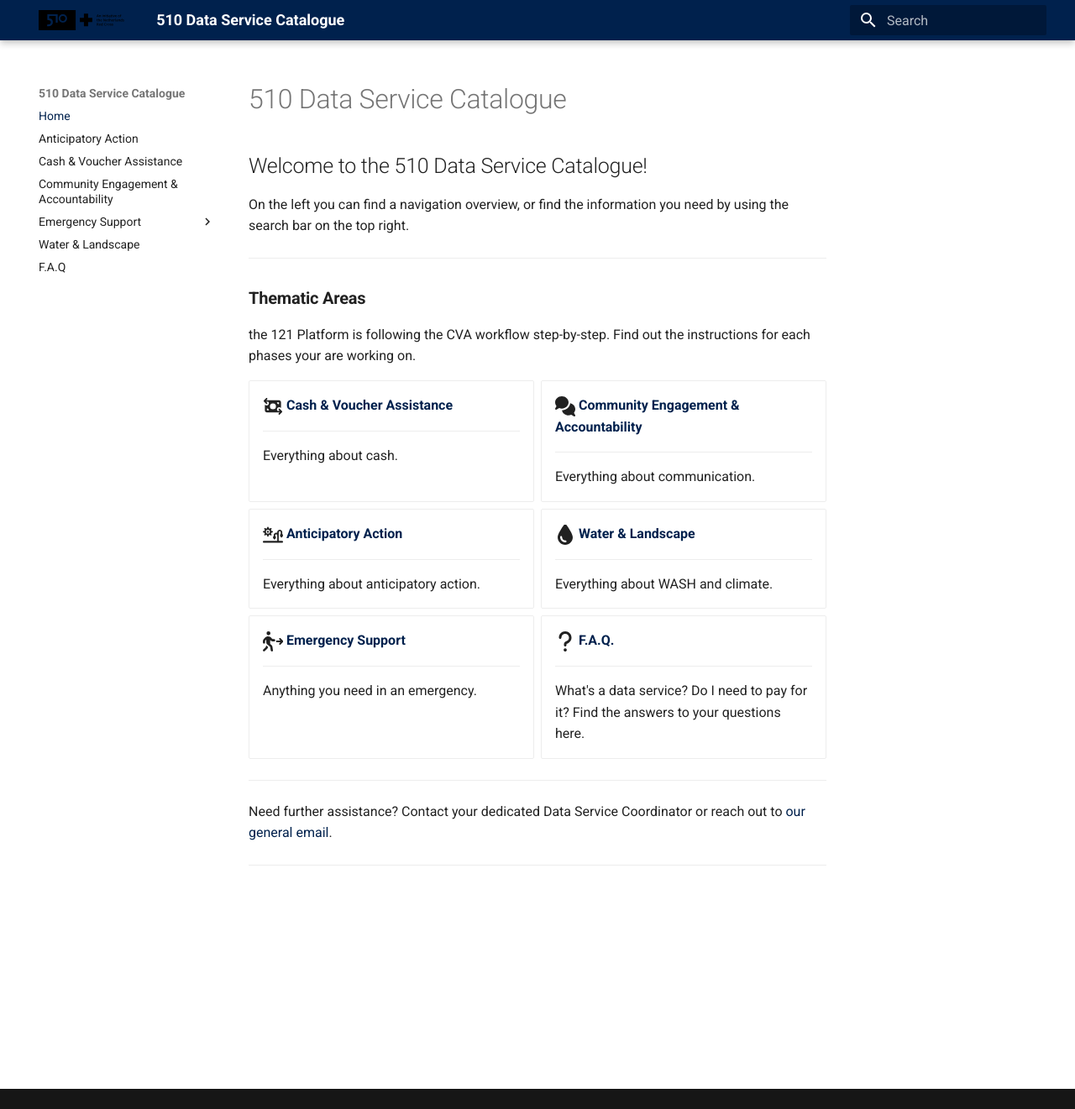
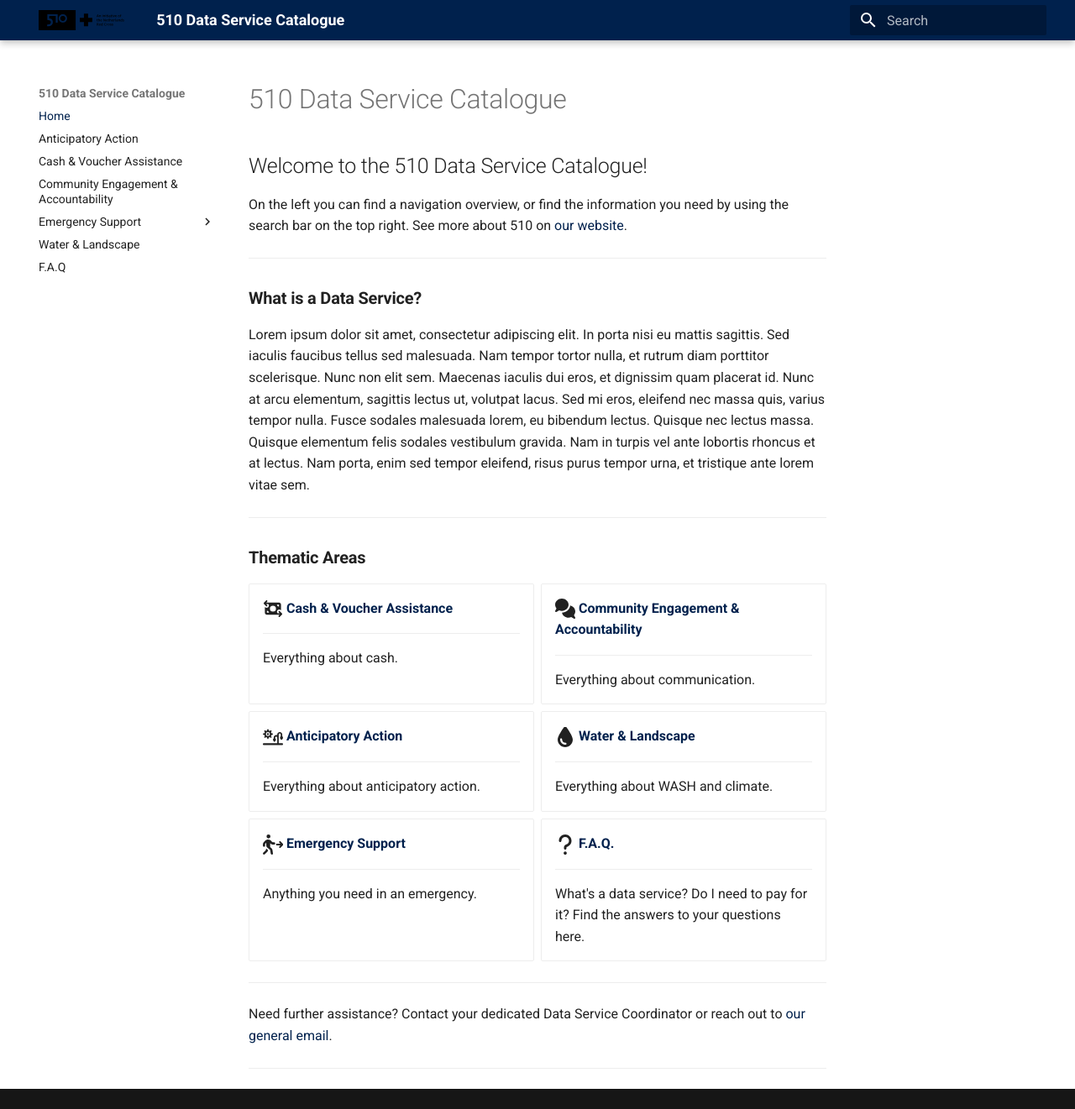
Before and after one commit to rodekruis/data-service-catalogue, an MkDocs documentation site: the page built from docs/index.md, in a window 1280 px wide and 1321 px high. Shown: the whole window at 84% size. Built offline with MkDocs 1.6.1 and Material for MkDocs 9.7.7, drawn with Linux system fonts in a browser that asks for light colours; plug-ins that fetch from the network failed and are left out.

Commit message:
add intro

```diff
--- a/docs/index.md
+++ b/docs/index.md
@@ -5,13 +5,18 @@
 ## Welcome to the 510 Data Service Catalogue!
 
 On the left you can find a navigation overview, or find the information you need by using the search bar on the top right.
+See more about 510 on [our website](https://510.global/).
 
 
 ---
 
+### What is a Data Service?
+
+Lorem ipsum dolor sit amet, consectetur adipiscing elit. In porta nisi eu mattis sagittis. Sed iaculis faucibus tellus sed malesuada. Nam tempor tortor nulla, et rutrum diam porttitor scelerisque. Nunc non elit sem. Maecenas iaculis dui eros, et dignissim quam placerat id. Nunc at arcu elementum, sagittis lectus ut, volutpat lacus. Sed mi eros, eleifend nec massa quis, varius tempor nulla. Fusce sodales malesuada lorem, eu bibendum lectus. Quisque nec lectus massa. Quisque elementum felis sodales vestibulum gravida. Nam in turpis vel ante lobortis rhoncus et at lectus. Nam porta, enim sed tempor eleifend, risus purus tempor urna, et tristique ante lorem vitae sem.
+
+---
+
 ### Thematic Areas
-
-the 121 Platform is following the CVA workflow step-by-step. Find out the instructions for each phases your are working on.
 
 <!-- markdownlint-disable -->
 <div class="grid cards" markdown>
```
